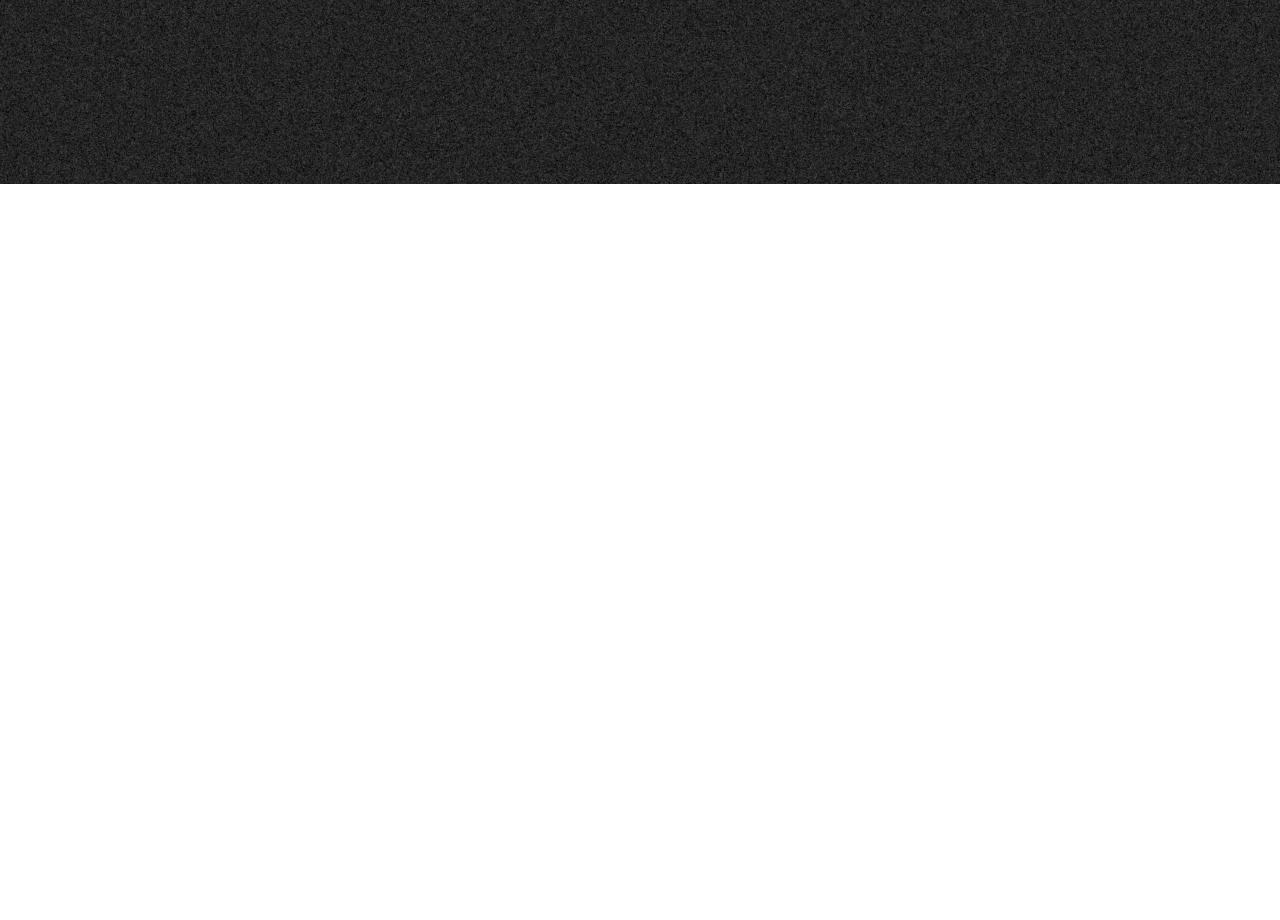
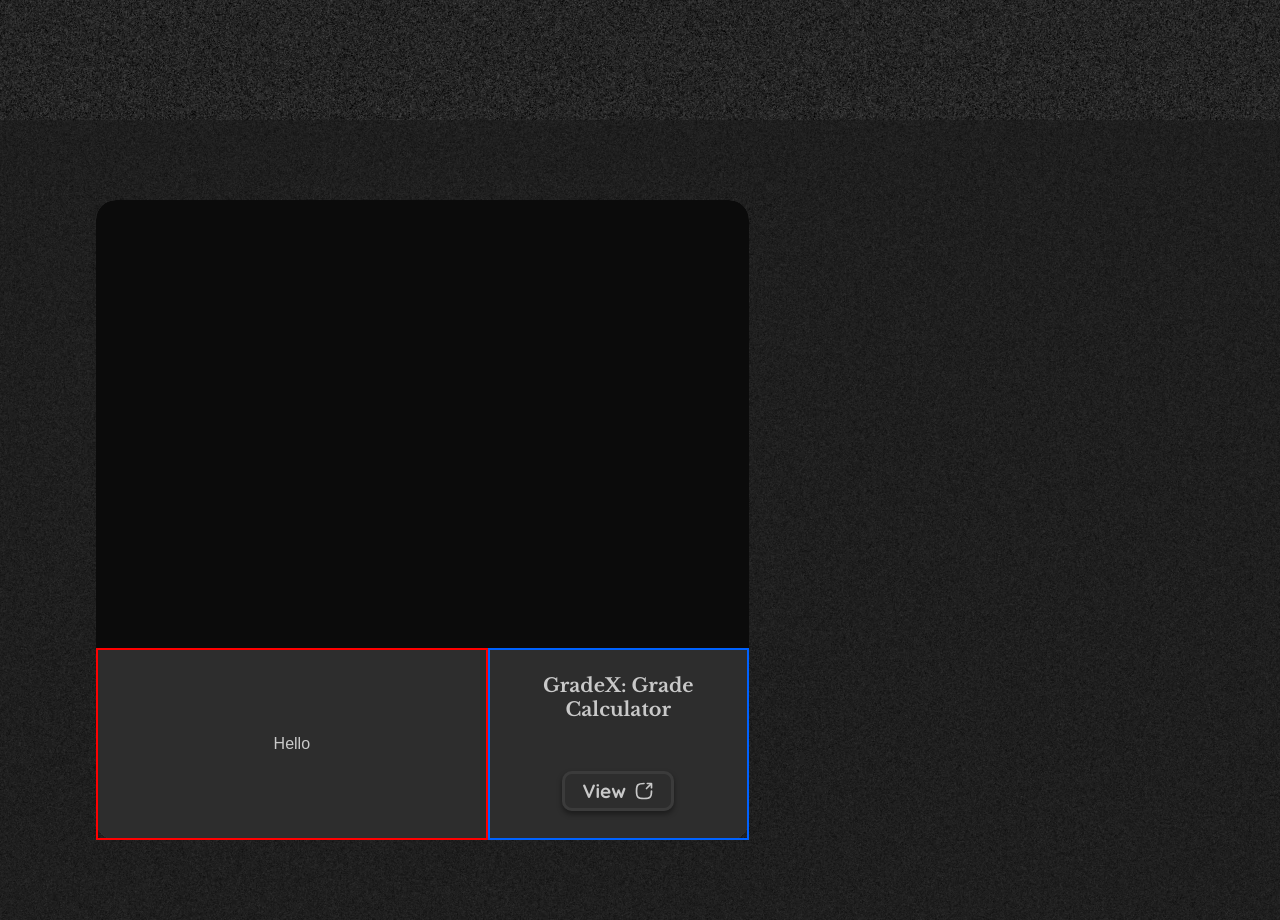
Before and after one commit to Muzi-Dube/Muzi_Portfolio, a plain HTML site: page index.html in a window 1280 px wide. Shown: the part 680-1600 px from the top of the page. Before the commit the page ends 864 px from the top, so only its background shows below. Drawn offline with nearby package versions, Linux system fonts and the light colour scheme.

Commit message:
Started Projects section

```diff
--- a/index.html
+++ b/index.html
@@ -31,7 +31,7 @@
                 </div>
                 <div class="introductory-container">
                     <p class="introductory-paragraph">
-                        My name's Muzi Dube, A frontend developer. I specialize in making fast, accessible and UX focused websites that seamlessly blend elegance with performance.
+                        My name's Muzi Dube. I'm a frontend developer specializing in making fast, accessible and UX focused websites that seamlessly blend elegance with performance.
                     </p>
                     <div class="hero-contact-info">
                         <div class="social-links">
@@ -52,12 +52,33 @@
                             </button>
                             <button class="view-projects-btn">
                                 <span>View Projects</span>
-                                <img src="./assets/external-link-svgrepo-com.svg" width="25" height="25">
+                                <img src="./assets/icons/eye-svgrepo-com(1).svg" width="30" height="30">
                             </button>
                         </div>
                     </div>
                 </div>
             </section>
+            <section class="projects" id="projects-section">
+                <div class="projects-container">
+                    <div class="project-viewer-container">
+                        <div class="preview-image-container"></div>
+                        <div class="image-description-container">
+                            <div class="description-container">
+                                <p class="description">Hello</p>
+                             </div>
+                            <div class="more-on-project">
+                                <div class="viewer-project-title">
+                                    <h2>GradeX: Grade Calculator</h2>
+                                </div>
+                                <div class="view-project-container">
+                                    <a href="#" class="view-project-btn"><span>View</span><img src="./assets/external-link-svgrepo-com.svg" width="20" height="20"></a>
+                                </div>
+                            </div>
+                        </div>
+                    </div>
+                    <div class="project-list-container"></div>
+                </div>
+            </section>
         </main>
     </body>
 </html>
--- a/styles/index-styles.css
+++ b/styles/index-styles.css
@@ -29,23 +29,26 @@
     color: var(--primary-text-color);
     scroll-behavior: smooth;
     overflow-x: hidden;
+    scrollbar-color: #888 transparent;
 }
 
 .header{
     width: 100vw;
     height: 4rem;
     position: fixed;
+    top: 0;
     display: flex;
     justify-content: space-between;
     align-items: center;
-    position: relative;
     overflow: visible;
+    background-color: #2121210e;
+    backdrop-filter: blur(8px);
+    box-shadow: 0px 3px 5px 0.5px var(--dark-shadow);
 }
 
 .menu-btn{
     z-index: 1;
     pointer-events: none;
-    opacity: 0;
     margin-left: 1rem;
     width: 4rem;
     height: 80%;
@@ -53,10 +56,11 @@
     border: none;
     background-color: transparent;
     color: var(--primary-text-color);
-    font-size: clamp(1rem, 3vw, 1.2rem);
+    font-size: clamp(1.2rem, 3vw, 1.3rem);
     font-family: 'Quicksand',Arial, Helvetica, sans-serif;
     font-weight: bold;
     transition: 0.2s ease-in-out;
+    opacity: 0;
 }
 
 .menu-btn:hover{
@@ -82,6 +86,7 @@
     background-color: transparent;
     color: var(--primary-text-color);
     border: solid 3px var(--secondary);
+    backdrop-filter: blur(2px);
 }
 
 .contact-btn:hover{
@@ -92,9 +97,8 @@
 
 .nav{
     position: absolute;
-    left: 1em;
     top: 0;
-    width: 20em;
+    left: 0.5rem;
     height: 100vh;
     display: flex;
     flex-direction: column;
@@ -185,7 +189,7 @@
     flex-direction: column;
     justify-content: space-between;
     align-items: center;
-    width: 85vw;
+    width: 100vw;
     height: 100vh;
 }
 
@@ -195,13 +199,13 @@
     justify-content: end;
     align-items: center;
     width: 100%;
-    height: 40%;
+    height: 50%;
     margin-bottom: 2rem;
 }
 
 .owner-name{
     font-family: 'Libre Baskerville',Arial, Helvetica, sans-serif;
-    font-size: clamp(5rem, 8vw, 10rem);
+    font-size: clamp(5vw + 1.5rem, 25rem, 7vw);
     font-weight: 600;
     letter-spacing: 5px;
     text-shadow: 10px 0px 5px var(--dark-shadow);
@@ -224,7 +228,7 @@
     font-size: clamp(1rem, 2vw, 2rem);
     font-family: 'Quicksand', Arial, Helvetica, sans-serif;
     width: 80%;
-    height: 60%;
+    height: 50%;
     font-weight: 600;
 }
 
@@ -306,3 +310,122 @@
     background-color: #000000;
     border: transparent;
 }
+
+.projects{
+    display: flex;
+    flex-direction: column;
+    justify-content: center;
+    align-items: center;
+    width: 100vw;
+    height: 100vh;
+    background-color: #1b1b1b91;
+}
+
+.projects-container{
+    display: flex;
+    justify-content: center;
+    align-items: center;
+    width: 85%;
+    height: 80%;
+}
+
+.project-viewer-container{
+    display: flex;
+    flex-direction: column;
+    align-items: center;
+    justify-content: center;
+    width: 60%;
+    height: 100%;
+    background-color: #4d4d4d;
+    border-radius: 20px;
+}
+
+.preview-image-container{
+    width: 100%;
+    height: 70%;
+    background-color: rgb(11, 11, 11);
+    border-radius: 20px 20px 0 0;
+}
+
+.image-description-container{
+    display: flex;
+    align-items: center;
+    justify-content: center;
+    width: 100%;
+    height: 30%;
+    background-color: #2d2d2d;
+    border-radius: 0 0 20px 20px;
+}
+
+.description-container{
+    display: flex;
+    flex-direction: column;
+    justify-content: center;
+    align-items: center;
+    width: 60%;
+    height: 100%;
+    border: 2px solid red;
+}
+
+.more-on-project{
+    display: flex;
+    flex-direction: column;
+    justify-content: center;
+    align-items: center;
+    width: 40%;
+    height: 100%;
+    border: 2px solid rgb(0, 98, 255);
+}
+
+.viewer-project-title{
+    display: flex;
+    justify-content: center;
+    align-items: center;
+    width: 100%;
+    height: 50%;
+}
+
+.viewer-project-title h2{
+    font-size: 1.2rem;
+    font-family: 'Libre Baskerville',Arial, Helvetica, sans-serif;
+    text-align: center;
+    font-weight: bold;
+}
+
+.view-project-container{
+    display: flex;
+    justify-content: center;
+    align-items: center;
+    width: 100%;
+    height: 50%;
+}
+
+.view-project-btn{
+    width: 7rem;
+    height: 2.5rem;
+    padding: 0.5rem;
+    text-decoration: none;
+    border-radius: 10px;
+    font-size: clamp(1rem, 3vw, 1.2rem);
+    box-shadow: 0px 3px 5px 0.5px var(--dark-shadow);
+    font-family: 'Quicksand',Arial, Helvetica, sans-serif;
+    font-weight: bold;
+    display: flex;
+    align-items: center;
+    justify-content: center;
+    gap: 0.5rem;
+    transition: 0.2s ease-in-out;
+    background-color: transparent;
+    border: solid 3px var(--secondary);
+    color: var(--primary-text-color);
+}
+
+.view-project-btn:hover{
+    background-color: #000000;
+    border: transparent;
+}
+
+.project-list-container{
+    width: 40%;
+    height: 100%;
+}
```
Also changed, not shown: assets/icons/eye-svgrepo-com(1).svg (added).
